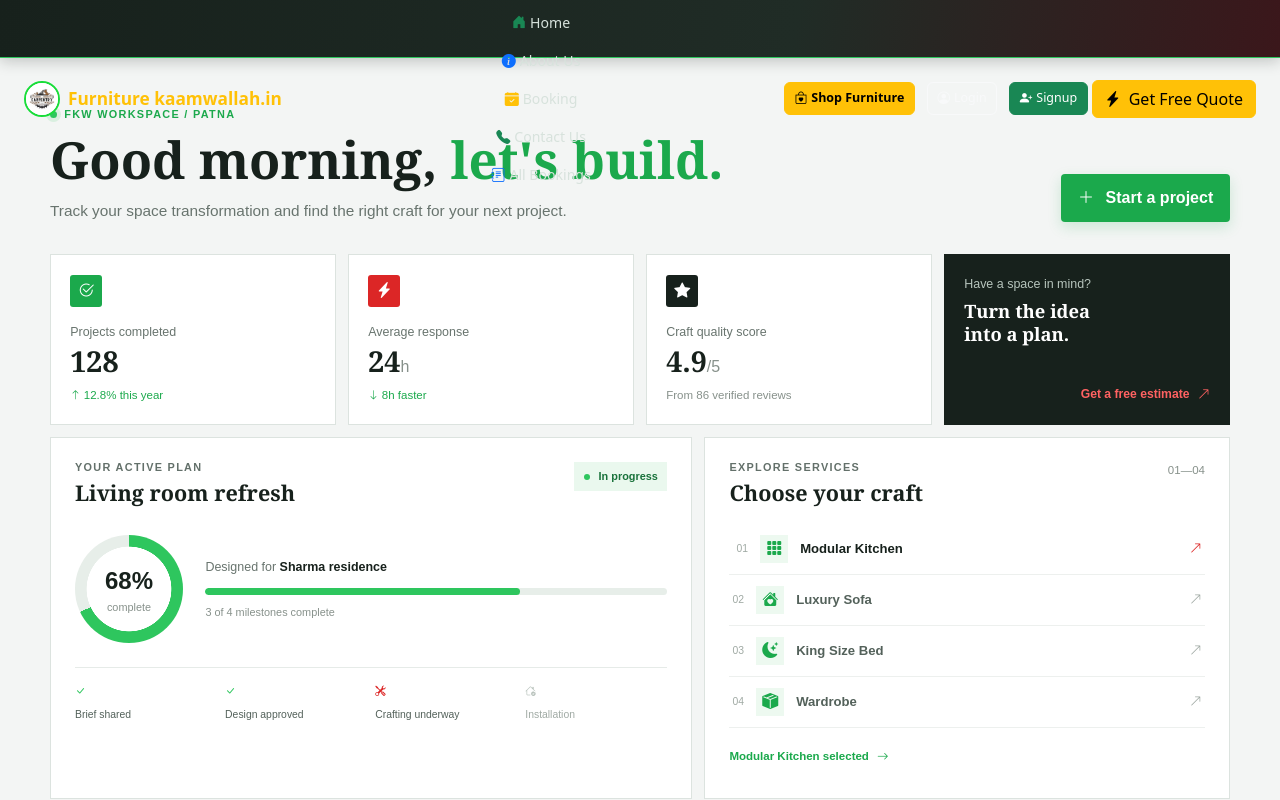
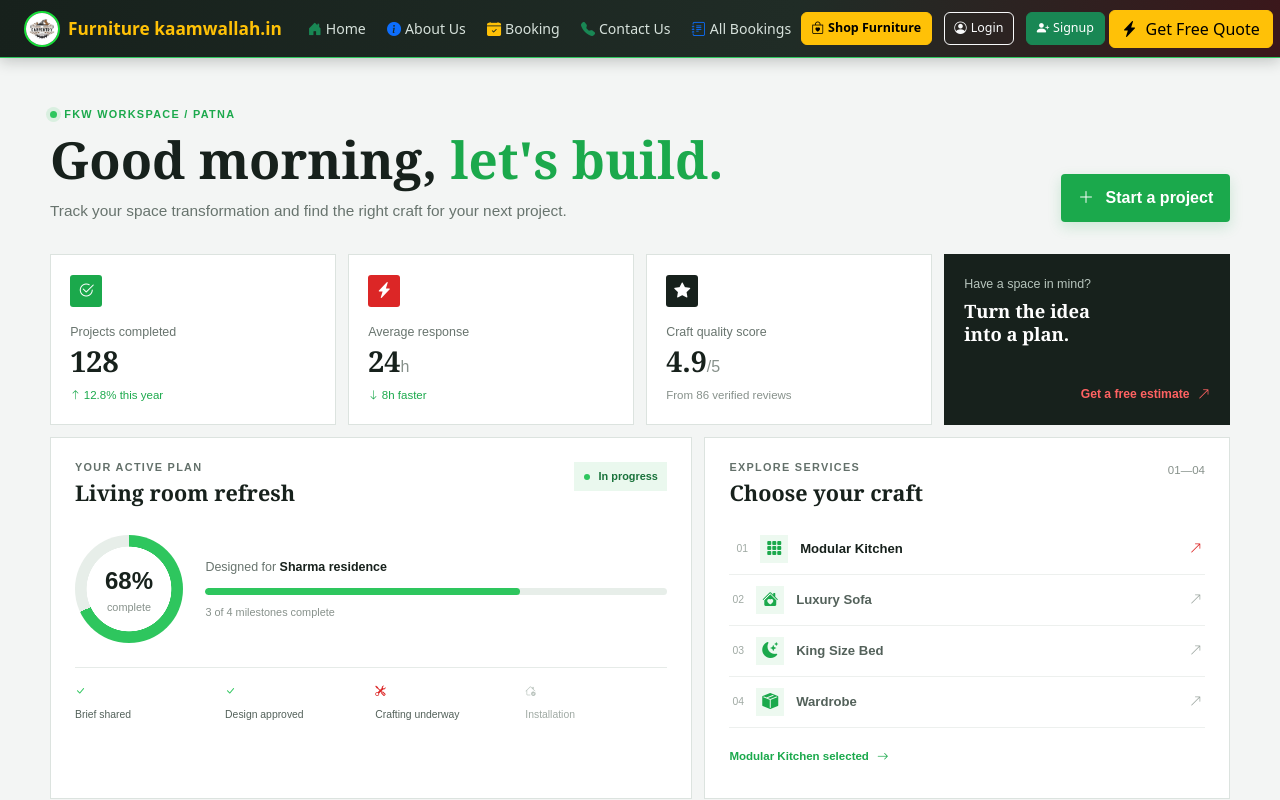
Before and after one commit to sohit636210s/leaderboard-system, a React (Create React App) app in the folder frontend/: page / in a window 1280 px wide. Shown: the top 800 px of the page. Built offline with nearby package versions, Linux system fonts and the light colour scheme.

Commit message:
Saari files update ki

```diff
--- a/frontend/src/components/Navbar.js
+++ b/frontend/src/components/Navbar.js
@@ -25,7 +25,7 @@ function Navbar({ worker, handleLogout }) {
         <span className="navbar-toggler-icon"></span>
       </button>
 
-      <div className={`navbar-collapse nav-shell ${menuOpen ? 'menu-open' : ''}`} id="navMenu">
+      <div className={`nav-shell ${menuOpen ? 'menu-open' : ''}`} id="navMenu">
         <button className="drawer-close" type="button" aria-label="Close navigation menu" onClick={closeMenu}><i className="bi bi-x-lg"></i></button>
         <ul className="navbar-nav desktop-nav-list">
           <li className="nav-item">
--- a/frontend/src/index.css
+++ b/frontend/src/index.css
@@ -13,8 +13,9 @@ body {
 .drawer-close, .drawer-quote, .drawer-backdrop { display: none; }
 .mobile-nav-links { display: none; }
 @media (min-width: 992px) {
-  .site-navbar { flex-wrap: nowrap; height: 58px; }
-  .site-navbar .nav-shell { flex: 1 1 auto; flex-basis: auto; width: auto; flex-direction: row; }
+  .site-navbar { display: flex !important; flex-wrap: nowrap !important; flex-direction: row !important; align-items: center !important; height: 58px; }
+  .site-navbar .nav-shell { display: flex !important; flex: 1 1 auto !important; flex-basis: auto !important; width: auto !important; flex-direction: row !important; align-items: center !important; }
+  .site-navbar .desktop-nav-list { display: flex !important; flex-direction: row !important; align-items: center !important; }
   .site-navbar .drawer-quote { display: none !important; }
 }
 .hero-section { background: radial-gradient(circle at 80% 20%, #e5efdf 0, #f7f4ef 42%); padding-top: 2rem; }
```
Also changed, not shown: 10 other files (tests, documents, lock files or other folders).
